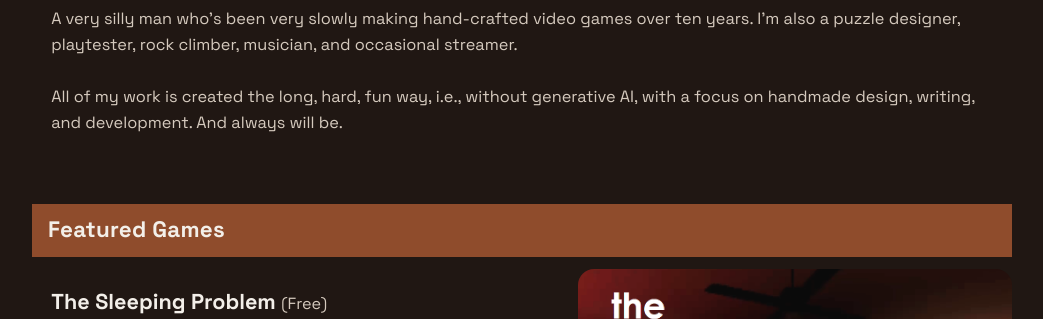
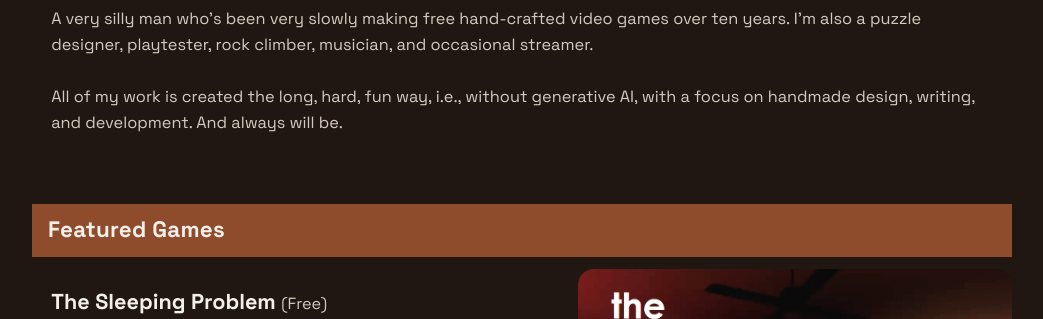
Before and after one commit to theRealDyer/therealdyer.github.io, a plain HTML site: page index.html in a window 1280 px wide. Shown: the part 362-681 px from the top of the page, without its empty margins (118-1161 px from the left). Drawn offline with Linux system fonts and the light colour scheme.

Commit message:
tiny bio addition

```diff
--- a/index.html
+++ b/index.html
@@ -478,7 +478,7 @@
     <section class="intro card" aria-labelledby="intro-title">
       <h1 id="intro-title">theRealDyer</h1>
       <p>
-        A very silly man who's been very slowly making hand-crafted video games over ten years.
+        A very silly man who's been very slowly making free hand-crafted video games over ten years.
         I'm also a puzzle designer, playtester, rock climber, musician, and occasional streamer.
         <br>
         <br>
```
